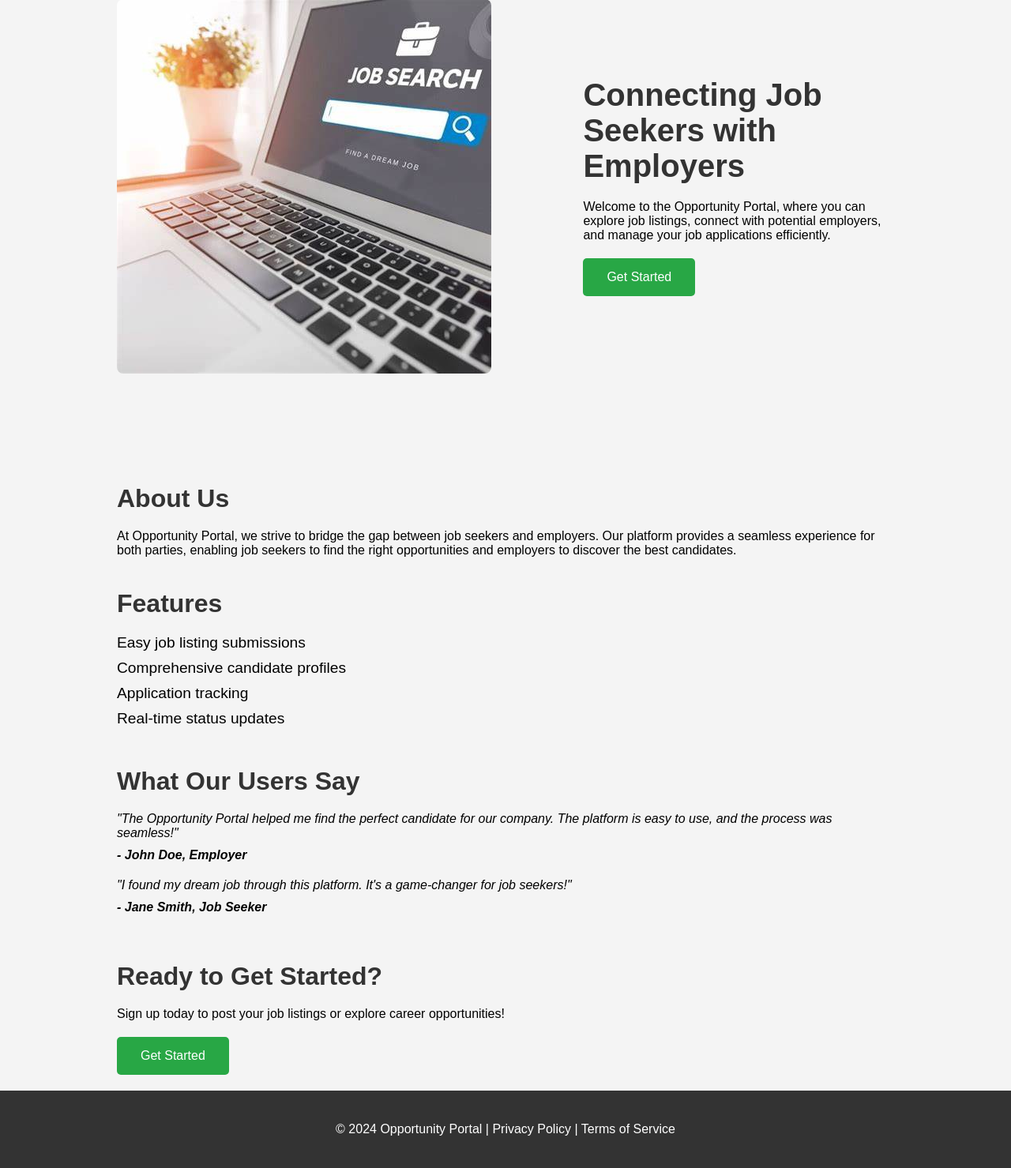
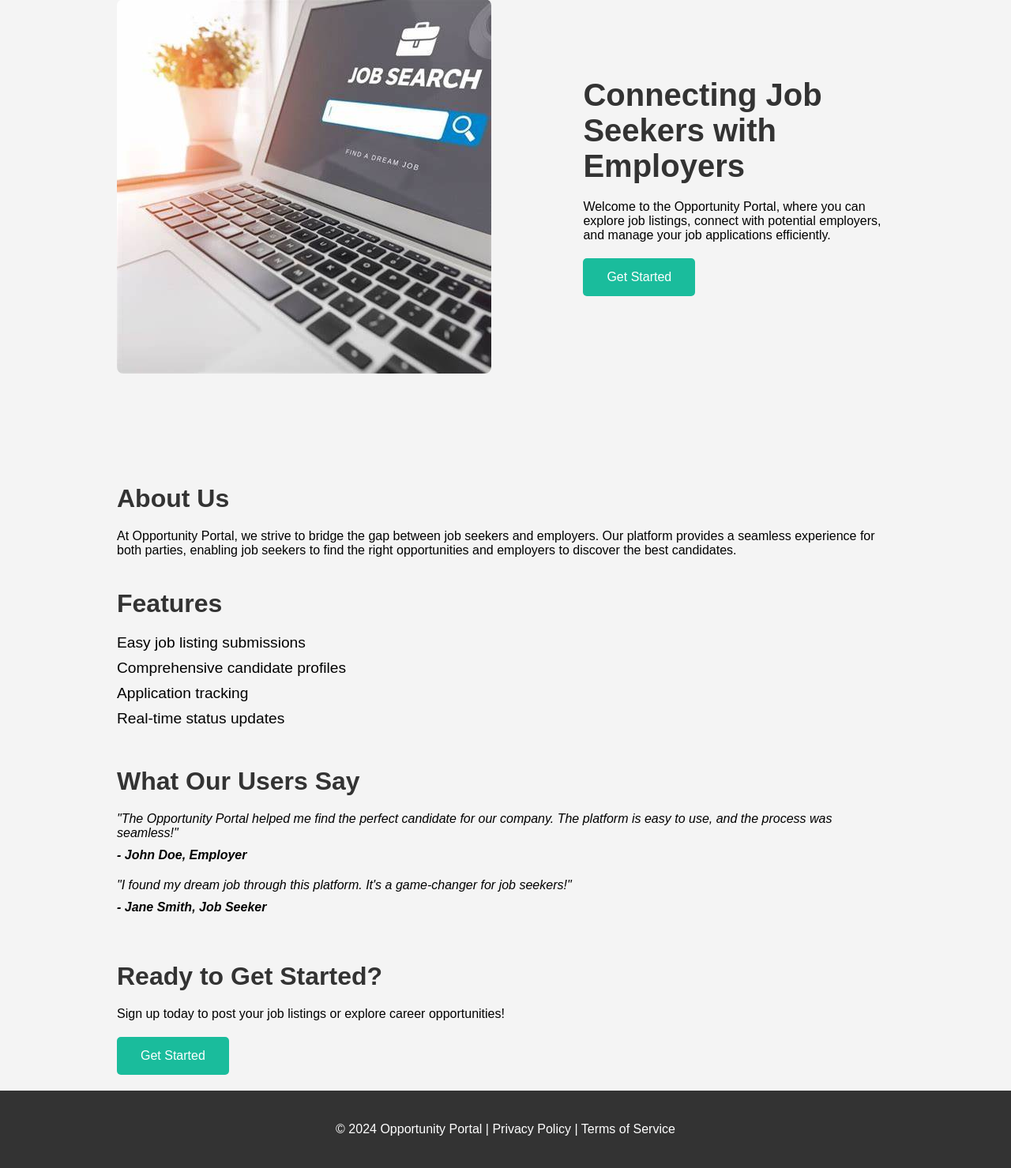
Before and after one commit to faithtinarwo/Opportunity-Portal, a Flask app: page / in a window 1280 px wide. Shown: the part 179-1658 px from the top of the page at 79% size. Run offline with Flask 3, Linux system fonts and the light colour scheme.

Commit message:
Updated styles

```diff
--- a/static/style.css
+++ b/static/style.css
@@ -88,7 +88,7 @@ nav a:hover {
 
 .cta-button {
     display: inline-block;
-    background-color: #28a745;
+    background-color: #1abc9c;
     color: #fff;
     padding: 15px 30px;
     text-decoration: none;
@@ -98,7 +98,7 @@ nav a:hover {
 }
 
 .cta-button:hover {
-    background-color: #218838;
+    background-color: #1abc9c;
 }
 
 /* Sections */
```
